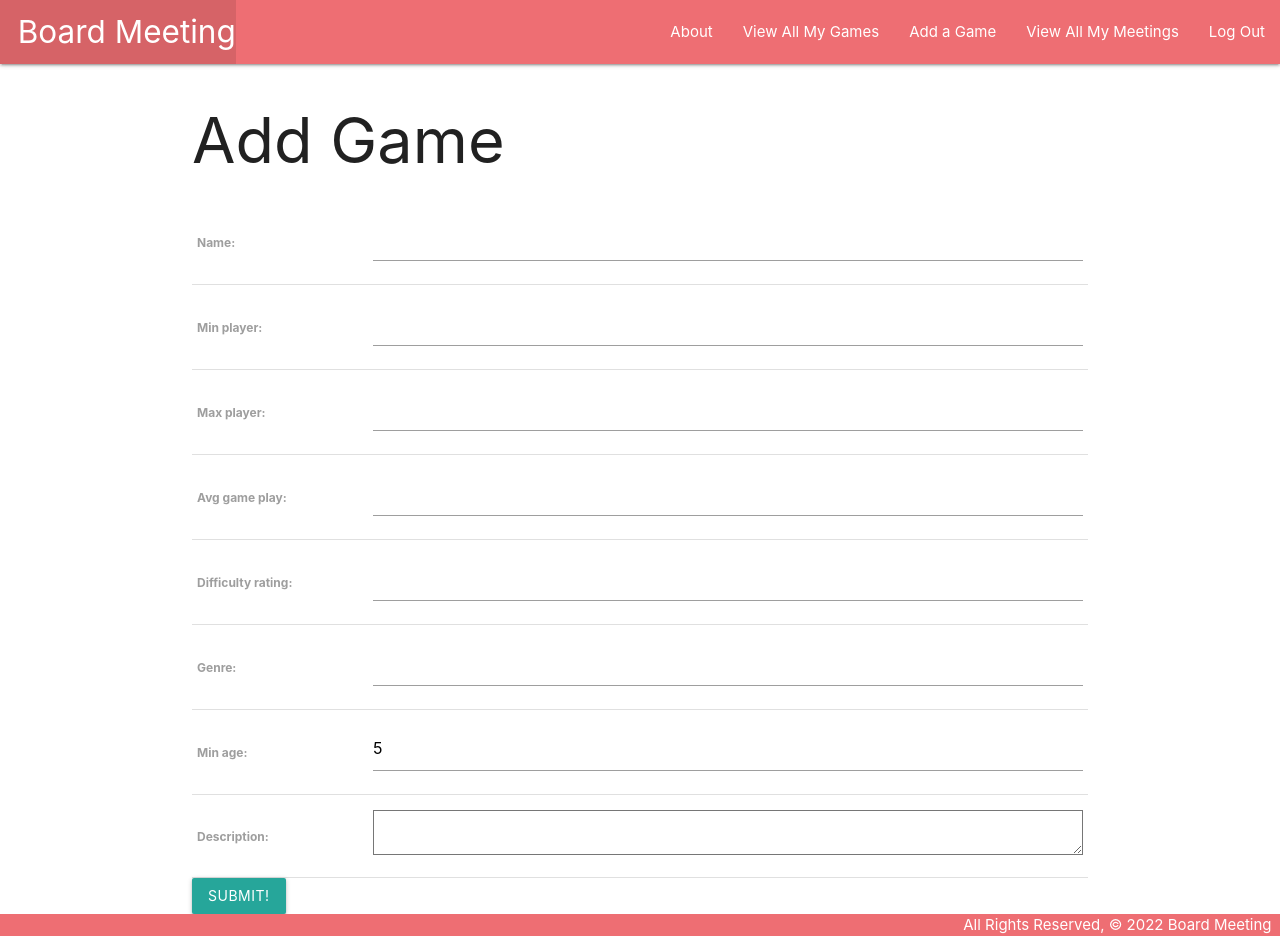
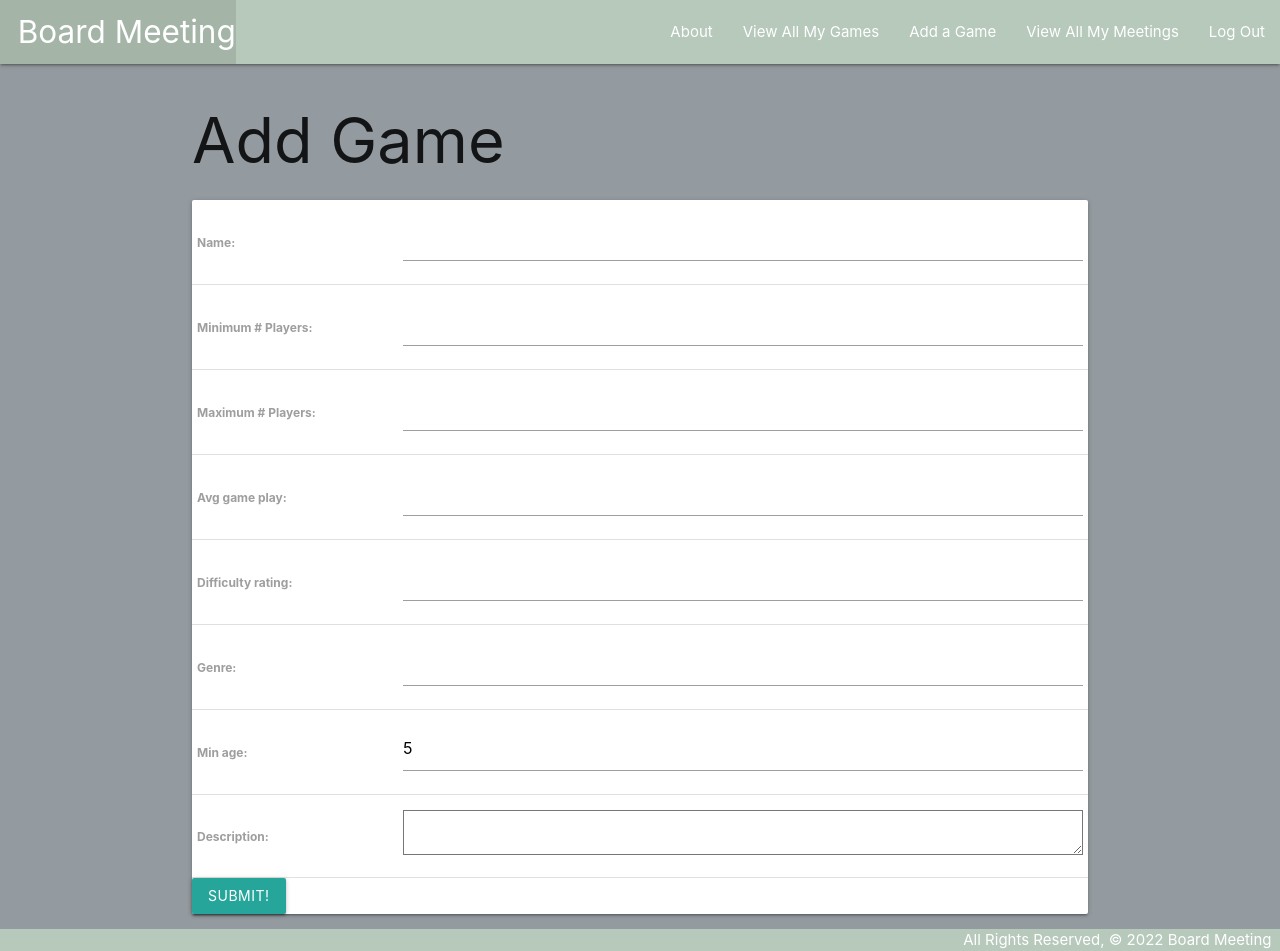
Before and after one commit to masomaster/board-game-meetup, a Django app: page /games/create/ in a window 1280 px wide. Run offline with Django 4.2, Linux system fonts and the light colour scheme; the visitor is signed in with stand-in values (Sample User, id 1).

Commit message:
changed background color

```diff
--- a/main_app/models.py
+++ b/main_app/models.py
@@ -5,8 +5,8 @@ from django.contrib.auth.models import User
 # Create your models here.
 class Game (models.Model):
     name = models.CharField(max_length=50)
-    min_player = models.IntegerField()
-    max_player = models.IntegerField(blank=True, null=True)
+    min_player = models.IntegerField('Minimum # Players')
+    max_player = models.IntegerField('Maximum # Players', blank=True, null=True)
     avg_game_play = models.IntegerField()
     difficulty_rating = models.IntegerField(blank=True, null=True)
     genre = models.CharField(max_length=50, blank=True)
--- a/main_app/static/css/style.css
+++ b/main_app/static/css/style.css
@@ -2,6 +2,16 @@ body {
     display: flex;
     min-height: 100vh;
     flex-direction: column;
+    background-color: #949BA0;
+}
+
+#home-page {
+    background-image: url('./background.jpeg');
+
+}
+
+nav {
+  background-color: #b6c9bb;
 }
 
 main {
@@ -11,7 +21,11 @@ main {
 footer.page-footer {
     padding-top: 0;
     text-align: right;
+    background-color: #b6c9bb;
 }
+
+
+
 
 @media only screen and (min-width: 1024px) {
 
--- a/main_app/templates/home.html
+++ b/main_app/templates/home.html
@@ -1,6 +1,9 @@
 {% extends 'base.html' %}
 {% block content %}
 
-<h1>Welcome to Board Game Meetup!</h1>
+<div class="container" id="home-page">
+    <h1>Welcome to Board Game Meetup!</h1>
+</div>
+
 
 {% endblock %}
--- a/main_app/templates/main_app/game_form.html
+++ b/main_app/templates/main_app/game_form.html
@@ -6,6 +6,7 @@
     {% else %}
     <h1>Add Game</h1>
     {% endif %}
+    <div class="card">
         <form action="" method="POST">
             {% csrf_token %}
             <table>
@@ -13,5 +14,6 @@
             </table>
             <input type="submit" value="Submit!" class="btn">
         </form>
+    </div>
 
 {% endblock %}
```
Also changed, not shown: main_app/templates/main_app/meeting_list.html (+4 -3 lines), main_app/migrations/0010_alter_game_max_player_alter_game_min_player.py (added), main_app/static/css/background.jpeg (added), main_app/static/css/background.jpg (added). Lines whose indentation alone changed are shown as unchanged.
